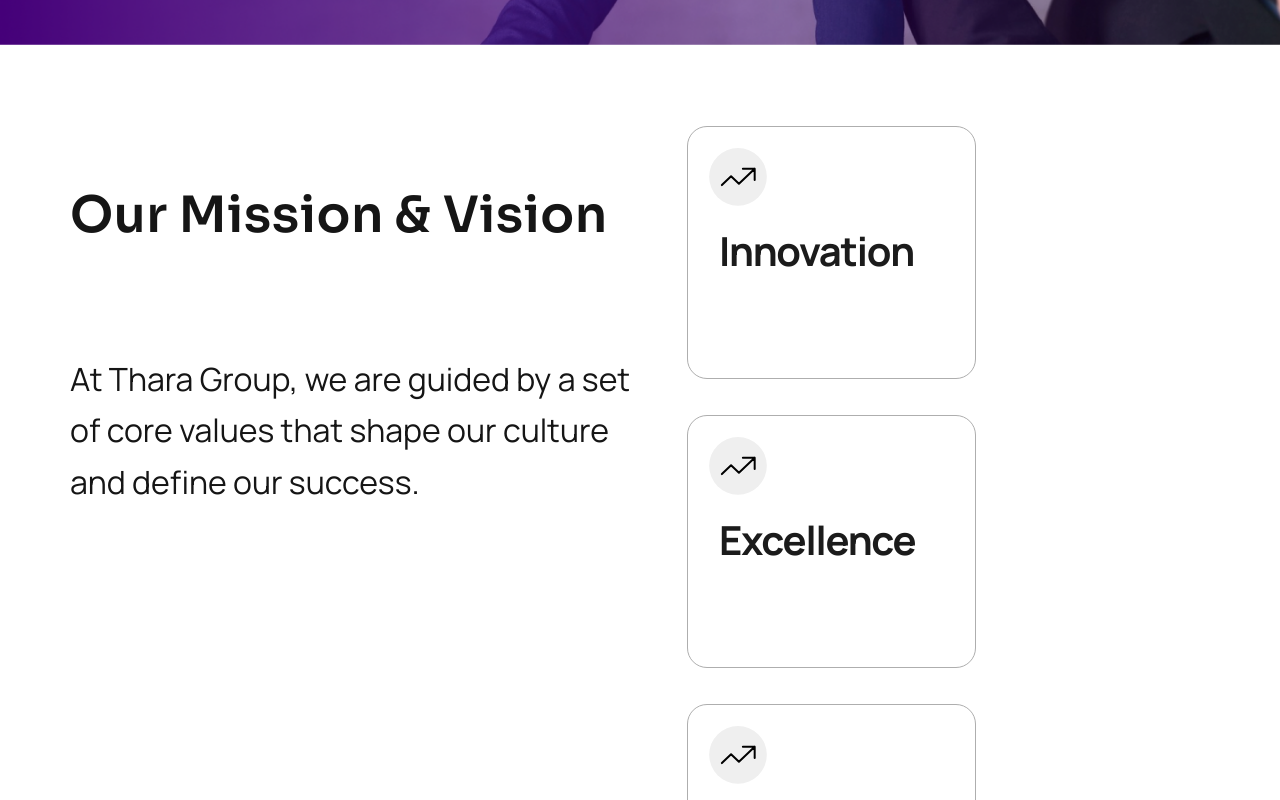
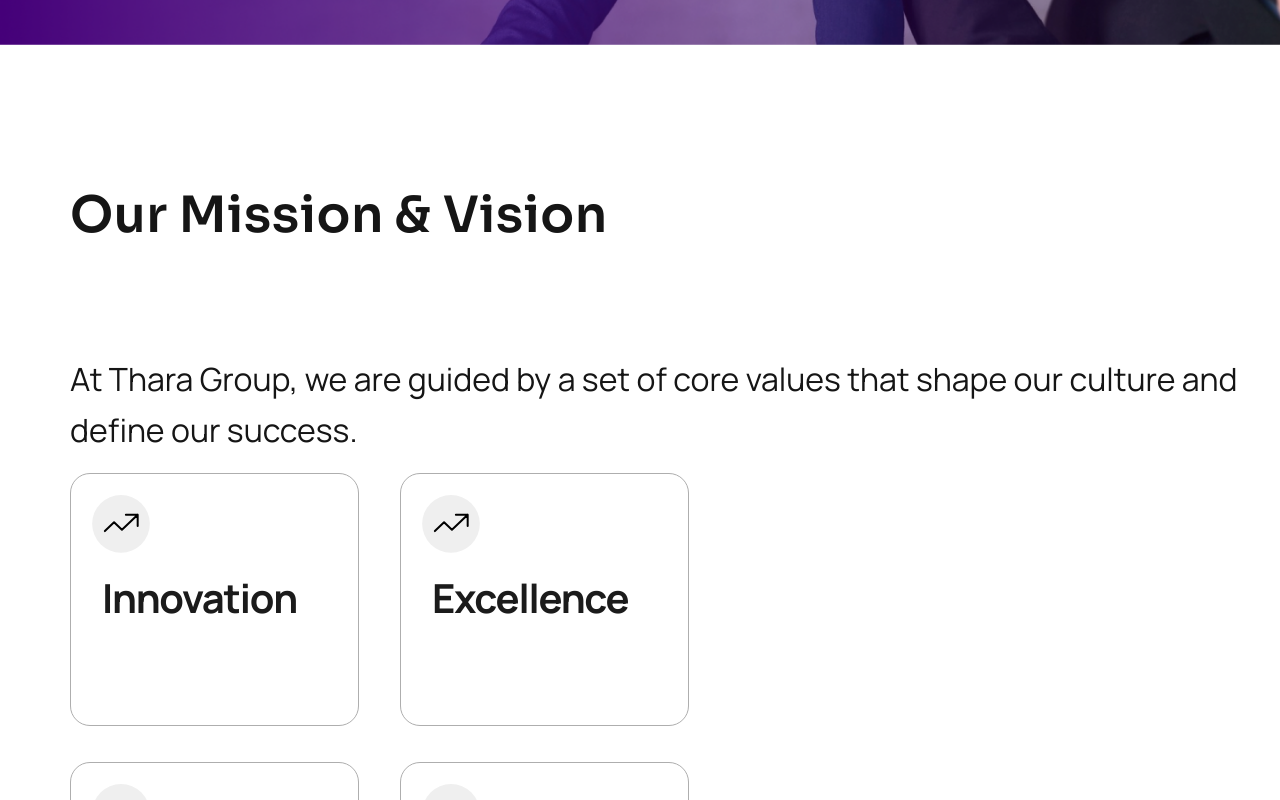
Before and after one commit to ll00lll00l0l/tharafrontend, a React (Create React App) app: page /Career in a window 1280 px wide. Shown: the part 680-1480 px from the top of the page. Built offline with nearby package versions, Linux system fonts and the light colour scheme.

Commit message:
navbar resonsivness

```diff
--- a/src/components/Aboutcomp.js
+++ b/src/components/Aboutcomp.js
@@ -67,7 +67,7 @@
 align-items: flex-start;
 gap: 50px;
 text-wrap: balance;
-`;
+`
 
 const Aboutcomp = () => {
   return (
--- a/src/components/BannerImg.js
+++ b/src/components/BannerImg.js
@@ -15,7 +15,7 @@
       <div className='ban'>
       <div className='banner  '>
       <div className="banner-info">
-        <span >You Make</span>
+        <span >You  Make</span>
         <span>We Trade</span>
         <svg xmlns="http://www.w3.org/2000/svg" width="309" height="21" viewBox="0 0 309 21" fill="none">
          <path d="M1.00348 4.14711C91.023 -2.29866 274.675 5.5266 307.275 3.64351C311.744 3.38536 92.2367 0.0132731 82.0725 20.0314" stroke="#B859FF" stroke-width="3"/>
--- a/src/components/BannerImgStyle.css
+++ b/src/components/BannerImgStyle.css
@@ -26,7 +26,7 @@
     .banner-info span {
       color: #FFF;
       font-family: Sora;
-      font-size: 60px;
+      font-size: clamp(50px,7vw,60px) ;
       font-style: normal;
       font-weight: 600;
       line-height: 38.4px; /* 64% */
@@ -133,6 +133,9 @@
     font-family: Manrope;
   }
 
+  .banner-image-container{
+    display: none;
+  }
 
   .banner-shadow {
     display: none;
--- a/src/components/Missionstyle.css
+++ b/src/components/Missionstyle.css
@@ -9,10 +9,19 @@
   padding: 81px 0px 90px 70px;
 }
 
+.mgapoo{
+  display: flex;
+  flex-wrap: wrap;
+  flex-direction: column;
+  align-items: flex-start;
 
+}
 .mgrid-container {
     display: flex;
     align-items: center;
+    flex-wrap: wrap;
+    align-items: flex-start;
+
   }
   /* mediaqeury */
   .mgrid-item1 {
@@ -99,10 +108,11 @@
   .mgrid-item2 p{
     color: #151515;
     font-family: Manrope;
-    font-size: 32px;
+    font-size: clamp(18px,4vw,32px);
     font-style: normal;
     font-weight: 400;
     line-height: 160%; /* 51.2px */
+    text-wrap: wrap;
   }
 
 
--- a/src/components/Missionvison.js
+++ b/src/components/Missionvison.js
@@ -8,8 +8,8 @@
 function Missionvison() {
   return (
     <div className='container-fluid mcontain'>
-      <div className='row mgapoo' >
-      <div className='col-md-6 '>
+      <div className=' mgapoo' >
+      <div className=' '>
           <div className='mgrid-item2'>
 
             <span>Our Mission & Vision</span>
@@ -19,7 +19,7 @@
 
           </div>
         </div>
-        <div className='col-md-6 '>
+        <div className=' '>
           <div className=''>
             <div className='mgrid-container'>
               <div className='mgrid-item1 '>
--- a/src/components/NavbarStyles.css
+++ b/src/components/NavbarStyles.css
@@ -75,12 +75,12 @@
     text-align: center;
     color: #000;
     font-family: Manrope;
-    font-size: 18px;
+    font-size: clamp(14px,3vw,18px);
     font-style: normal;
     font-weight: 400;
     line-height: 160%;
     letter-spacing: 0.5px;
-    transition: background-color 0.3s ease; /* Add a transition for smooth effect */
+    transition: background-color 0.3s ease;
   }
 
   /* .nav-dropdown li:hover a {
@@ -104,10 +104,11 @@
         justify-content:none;
         align-items: center;
         width:100%;
-        height: 100%;
+        height: 70%;
         position:absolute;
-        top: 30%;
-        left: -100%;
+        gap: 10px;
+        top: 0%;
+        left: 100%;
         background: rgba(0, 0, 0, 0.5);
         z-index: 2;
         backdrop-filter: blur(20px);
@@ -122,6 +123,7 @@
 
     .nav-menu li{
         padding: 1rem 0;
+
     }
     .nav-menu li a {
         font-size: 2rem;
--- a/src/components/NavbarWhiteStyles.css
+++ b/src/components/NavbarWhiteStyles.css
@@ -98,20 +98,24 @@
         flex-direction: column;
         justify-content:none;
         align-items: center;
-        width: 100%;
-        height: 100%;
+        width:100%;
+        height: 70%;
         position:absolute;
-        top: 30%;
-        left: -100%;
+        top: 0%;
+        left: 100%;
         background: rgba(255, 255, 255, 0.5);
-        z-index: 3;
+        z-index: 2;
         backdrop-filter: blur(40px);
         opacity: 1;
         transition: 0.3s  ;
-
-
+        gap: 10px;
 
     }
+    .nav-options{
+        gap: 10px;
+
+    }
+
 
     .wnav-menu.active{
         left:0;
@@ -128,11 +132,11 @@
     }
 .whamburger{
     display: initial;
+    z-index: 3;
 }
 .nav-options{
     display: flex;
     flex-direction: column;
-    gap: 50px;
 }
     }
 .wlogo-image{
--- a/src/index.css
+++ b/src/index.css
@@ -17,6 +17,7 @@
   color: #450079;
   height: 60px;
   padding: 10px 30px;
+  padding-bottom: 20px;
   justify-content: center;
   align-items: center;
   gap: 10px;
@@ -41,6 +42,7 @@
 .btn-purple{
   height: 60px;
   padding: 10px 30px;
+  padding-bottom: 20px;
   justify-content: center;
   align-items: center;
   gap: 10px;
```
